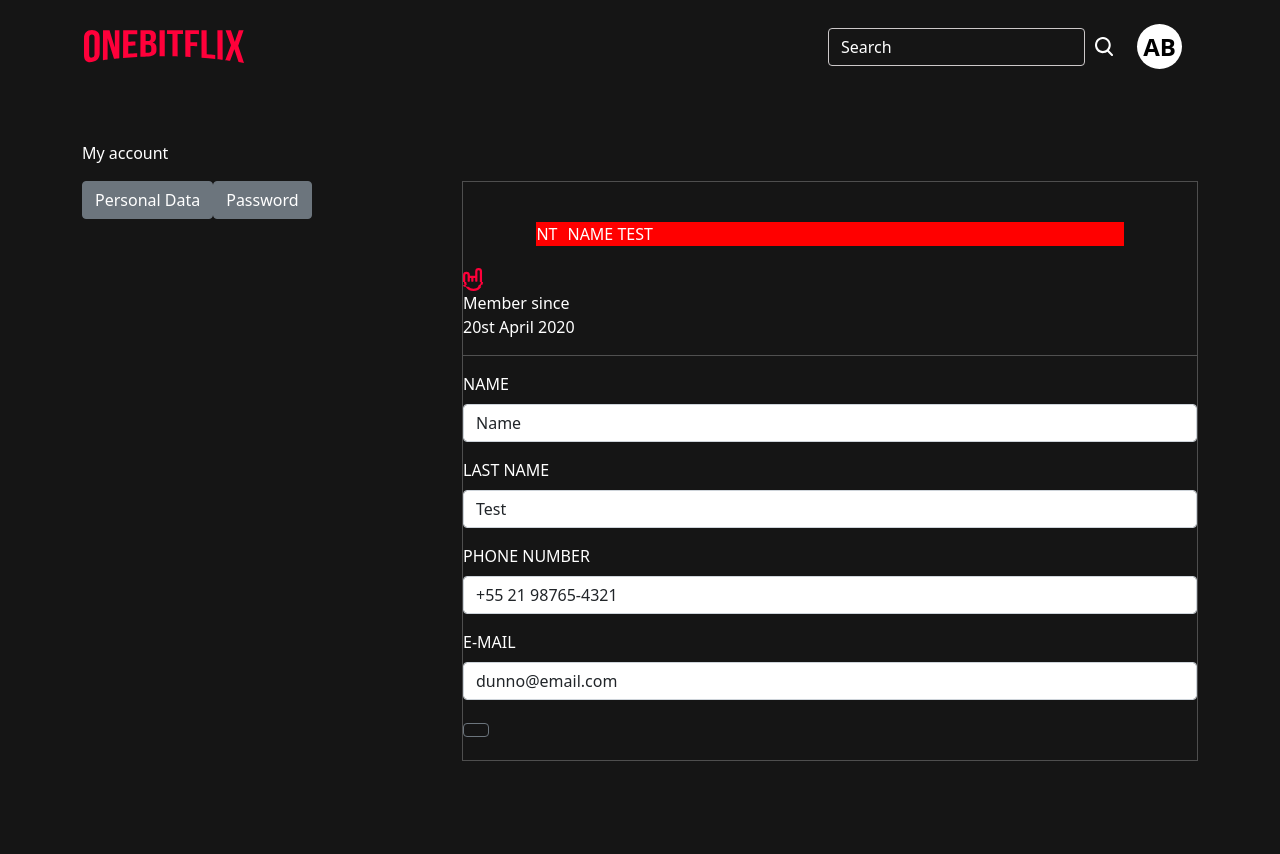
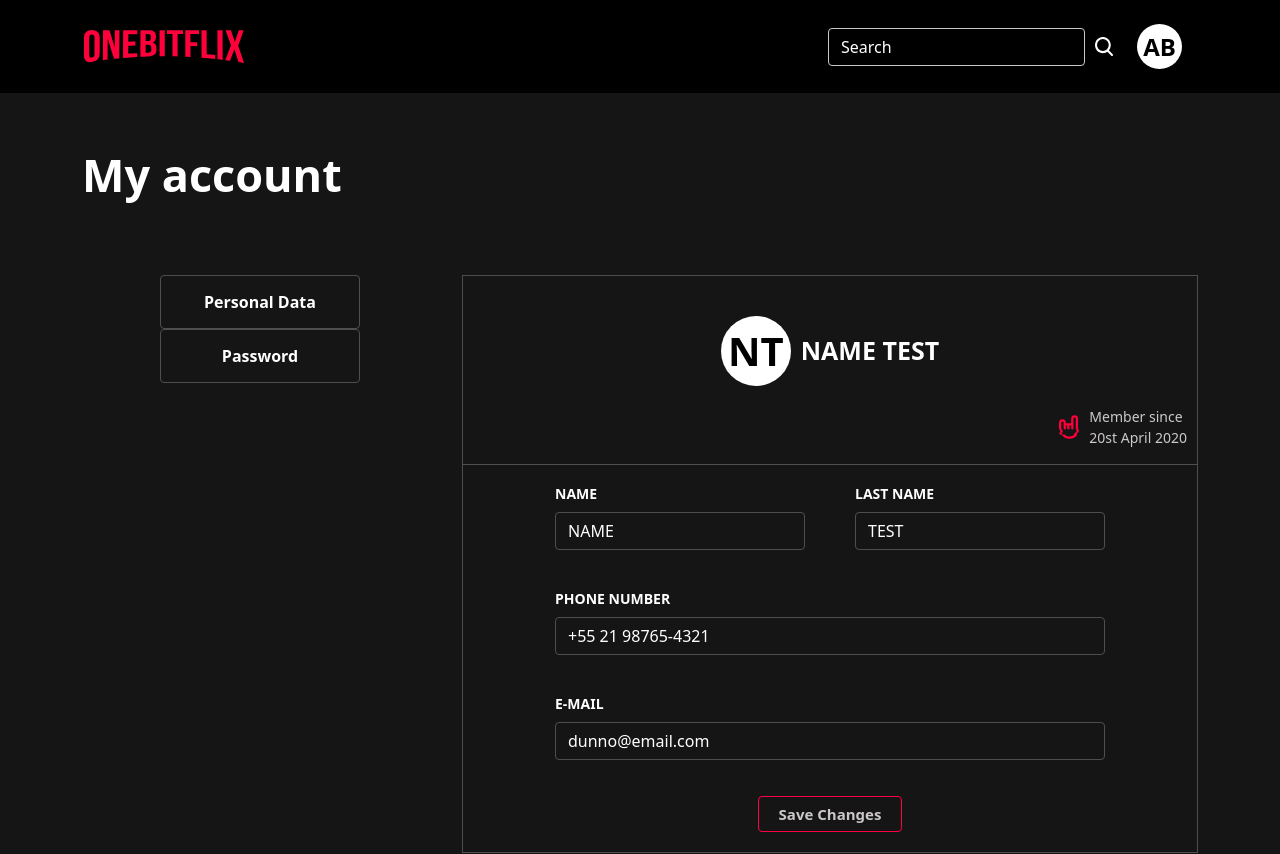
Before and after one commit to AkiraMatthew/FRONTEND_virtual-classes-app, a Next.js app: page /profile in a window 1280 px wide. Shown: the top 854 px of the page. Built offline with nearby package versions, Linux system fonts and the light colour scheme.

Commit message:
styles update

```diff
--- a/pages/profile.tsx
+++ b/pages/profile.tsx
@@ -13,7 +13,9 @@ const UserInfo = function () {
                 <link rel="icon" href="/imgs/favicon.svg" type="image/x-icon" />
             </Head>
             <main>
-                <HeaderAuth />
+                <div className={styles.header}>
+                    <HeaderAuth />
+                </div>
                 <Container className="py-5">
                     <p className={styles.title}>My account</p>
                     <Row className='pt-3 pb-5'>
@@ -25,7 +27,9 @@ const UserInfo = function () {
                         <Col md><UserForm /></Col>
                     </Row>
                 </Container>
-                <Footer />
+                <div className={styles.footer}>
+                    <Footer />
+                </div>
             </main>
         </>
     );
--- a/src/components/profile/user/index.tsx
+++ b/src/components/profile/user/index.tsx
@@ -25,7 +25,7 @@ const UserForm = function () {
 
                 <hr />
 
-                <div>
+                <div className={styles.inputFlexDiv}>
                     <FormGroup>
                         <Label for="firstName" className={styles.label}>NAME</Label>
                         <Input
@@ -53,7 +53,7 @@ const UserForm = function () {
                         />
                     </FormGroup>
                 </div>
-                <div>
+                <div className={styles.inputNormalDiv}>
                     <FormGroup>
                         <Label for="number" className={styles.label}>PHONE NUMBER</Label>
                         <Input
@@ -79,7 +79,7 @@ const UserForm = function () {
                         />
                     </FormGroup>
 
-                    <Button className={styles.formBtn} outline type='submit'></Button>
+                    <Button className={styles.formBtn} outline type='submit'>Save Changes</Button>
                 </div>
             </Form>
         </>
--- a/styles/profile.module.scss
+++ b/styles/profile.module.scss
@@ -1,5 +1,8 @@
 @import './colors.module.scss';
 
+.header{
+    background-color: black;
+}
 .form{
     border: 1px solid $darkGray;
     padding: 20px 0px;
@@ -8,12 +11,114 @@
 .formName{
     display: flex;
     align-items: center;
+    justify-content: center;
     gap: 10px;
-    background-color: red;
     width: 80%;
     margin: 20px auto;
     text-transform: uppercase;
 }
+.nameAbbreviation{
+    font-size: 40px;
+    font-weight: bold;
+    min-height: 70px;
+    min-width: 70px;
+    background-color: white;
+    color: black;
+    border-radius: 50%;
+    display: flex;
+    justify-content: center;
+    align-items: center;
+}
+.userName{
+    font-size: 25px;
+    font-weight: bold;
+}
+.memberTime{
+    display: flex;
+    justify-content: end;
+    padding-right: 10px;
+    gap: 10px;
+}
 .memberTimeImg{
     width: 20px;
 }
+.memberTimeText{
+    font-size: 14px;
+    color: $lightGray;
+}
+.label{
+    font-size: 14px;
+    font-weight: bold;
+}
+.inputFlexDiv{
+    display: flex;
+    flex-wrap: wrap;
+    justify-content: center;
+    gap: 50px;
+}
+.inputFlex{
+    width: 250px;
+    text-transform: uppercase;
+    background-color: transparent;
+    border: 1px solid $darkGray;
+    color: white;
+
+    &::placeholder{
+        color: $lightGray;
+    }
+    &:focus{
+        box-shadow: none;
+        border-color: $lightRed;
+        color: white;
+        background-color: transparent;
+    }
+}
+.inputNormalDiv{
+    display: flex;
+    flex-direction: column;
+    align-items: center;
+    margin-top: 20px;
+    gap: 20px;
+}
+.input{
+    @extend .inputFlex;
+    text-transform: lowercase;
+    width: 550px;
+}
+.formBtn{
+    border-color: $lightRed;
+    text-align: center;
+    color: $lightGray;
+    font-weight: bold;
+    font-size: 15px;
+    padding: 6px 20px;
+
+    &:hover{
+        border-color: $darkRed;
+        background-color: transparent;
+        color: white;
+    }
+}
+.title{
+    font-size: 45px;
+    font-weight: bold;
+    padding-bottom: 50px;
+}
+.renderForm{
+    display: block;
+    width: 200px;
+    border: 1px solid $darkGray;
+    background-color: transparent;
+    font-weight: bold;
+    margin: 0 auto;
+    padding: 14px 0;
+
+    &:hover{
+        border-color: $darkRed;
+        background-color: transparent;
+        color: white;
+    }
+}
+.footer{
+    background-color: black;
+}
```
